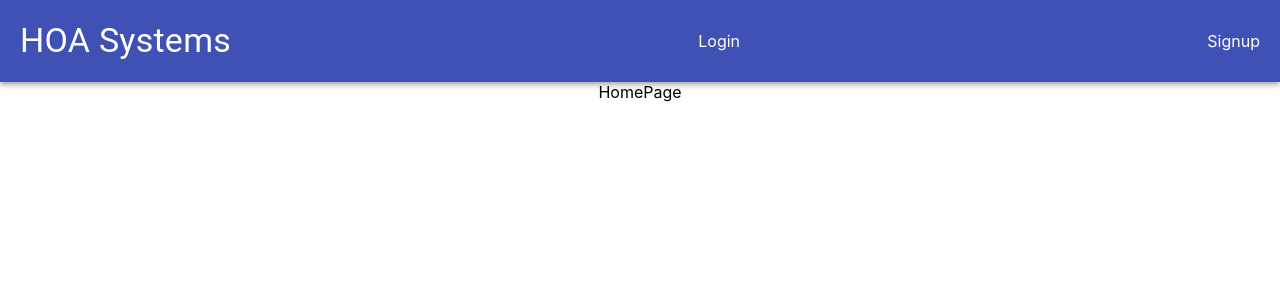
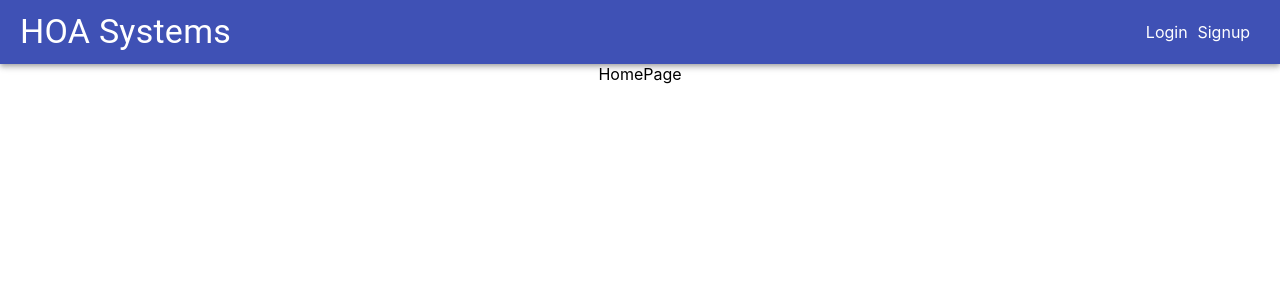
Before and after one commit to nogalasman/hoa-systems, a React (Create React App) app: page /#/ in a window 1280 px wide. Both pictures are taken after a click on the link "Logout". Shown: the top 300 px of the page. Built offline with nearby package versions, Linux system fonts and the light colour scheme.

Commit message:
add user img + change navbar positions

```diff
--- a/src/App.js
+++ b/src/App.js
@@ -9,6 +9,7 @@ import jsonUsers from './data/users.json';
 import jsonMessages from './data/messages.json';
 import { useState } from 'react';
 import ActiveUserContext from './shared/ActiveUserContext';
+import HoaNavBar from './components/HoaNavBar/HoaNavBar';
 
 function App() {
   const [users, setUsers] = useState(jsonUsers);
@@ -26,12 +27,14 @@ function App() {
   const activeUserMessages = activeUser ? messages.filter(message => message.createdBy === activeUser.id) : [];
   console.log(JSON.stringify(activeUserMessages));
   console.log(JSON.stringify(activeUser));
+
   return (
     <div className="App">
       <ActiveUserContext.Provider value={activeUser}>
+      <HoaNavBar onLogout={handleLogout} msgNum={activeUserMessages.length}/>
       <HashRouter>
         <Switch>
-          <Route exact path="/"><HomePage onLogout={handleLogout}/></Route>
+          <Route exact path="/"><HomePage /></Route>
           <Route exact path="/login"><LoginPage users={users} onLogin={handleLogin}/></Route>
           <Route exact path="/signup"><SignupPage/></Route>
           <Route exact path="/messages"><MessagesPage  onLogout={handleLogout}
--- a/src/components/HoaNavBar/HoaNavBar.css
+++ b/src/components/HoaNavBar/HoaNavBar.css
@@ -6,10 +6,15 @@
         color: white;
     }
 
+    .c-hoa-navbar h3 {
+        white-space: nowrap;
+    }
+
     .c-hoa-navbar .nav-container {
         display: flex;
         justify-content: space-between;
-        padding: 20px;
+        padding-left: 20px;
+        padding-right: 20px;
         align-items: center;
     }
 
@@ -17,5 +22,17 @@
         display: flex;
         justify-content: space-evenly;
         align-items: center;
-        width: 15%;
+        width: 25%;
     }
+
+    .c-hoa-navbar .links-container {
+        display: flex;
+        justify-content: space-evenly;
+        align-items: center;
+        width: 10%;
+    }
+
+    .c-hoa-navbar .user-img {
+        width: 60px;
+        height: 60px;
+    }
--- a/src/components/HoaNavBar/HoaNavBar.js
+++ b/src/components/HoaNavBar/HoaNavBar.js
@@ -8,35 +8,40 @@ import './HoaNavBar.css';
 
 function HoaNavBar(props) {
     const activeUser = useContext(ActiveUserContext);
-    const { onLogout } = props;
+    const { onLogout, msgNum } = props;
     const [redirectTo, setRedirectTo] = useState("");
 
     if (redirectTo) {
         return <Redirect to={redirectTo}/>
       } else {
         return (
-            <div class="c-hoa-navbar">
+            <div className="c-hoa-navbar">
                 <AppBar position="static">
-                <Toolbar class="nav-container">
+                <Toolbar className="nav-container">
                     <Link href="#">
                     <Typography variant="h4">
                     HOA Systems
                     </Typography>
                     </Link>
-                    {activeUser ? <h3>Hello {activeUser.fname} {activeUser.lname}</h3> : null}
-                    {activeUser ? null : <Link href="#/login">Login</Link>}
-                    {activeUser ? null : <Link href="#/signup">Signup</Link>}
                     {activeUser ?
-                    <div class="user-container">
-                        <IconButton aria-label="show 4 new mails" color="inherit" onClick={() => setRedirectTo("messages")}>
-                        <Badge badgeContent={4} color="secondary">
+                    <div className="user-container">
+                        <h3>Hello {activeUser.fname} {activeUser.lname}</h3>
+                        <Avatar alt={activeUser.fname + " " + activeUser.lname} src={activeUser.img} className="user-img" />
+                        <IconButton aria-label="show new messages" color="inherit" onClick={() => setRedirectTo("messages")}>
+                        <Badge badgeContent={msgNum} color="secondary">
                         <MessageIcon fontSize="large" />
                         </Badge>
                     </IconButton>
-                        <Avatar alt="Remy Sharp" src="https://imgix.ranker.com/node_img/128/2558573/original/spongebob-squarepants-tv-characters-photo-1?fit=crop&fm=pjpg&q=60&w=144&h=144&dpr=2" />
-                        <Link href="#" onClick={() => onLogout()}>Logout</Link>
                     </div>
                     : null}
+                    {
+                    activeUser ? null :
+                    <div className="links-container">
+                        <Link href="#/login">Login</Link> <Link href="#/signup" >Signup</Link>
+                    </div>
+                    }
+                    {activeUser ? <Link href="#" onClick={() => onLogout()}>Logout</Link> : null}
+
                 </Toolbar>
                 </AppBar>
             </div>
--- a/src/data/users.json
+++ b/src/data/users.json
@@ -6,7 +6,8 @@
         "pwd": "123",
         "appartment": 1,
         "isCommitteeMember": true,
-        "communityId": 1
+        "communityId": 1,
+        "img": "https://imgix.ranker.com/node_img/128/2558573/original/spongebob-squarepants-tv-characters-photo-1?fit=crop&fm=pjpg"
     },
     {
         "id": 2,
@@ -16,7 +17,8 @@
         "pwd": "123",
         "appartment": 2,
         "isCommitteeMember": false,
-        "communityId": 1
+        "communityId": 1,
+        "img": "https://imgix.ranker.com/user_node_img/33/641410/original/bugs-bunny-people-in-tv-photo-u6?fit=crop&fm=pjpg"
     },
     {
         "id": 3,
@@ -26,7 +28,8 @@
         "pwd": "123",
         "appartment": 3,
         "isCommitteeMember": false,
-        "communityId": 1
+        "communityId": 1,
+        "img": "https://imgix.ranker.com/user_node_img/140/2782457/original/scooby-doo-photo-u9?fit=crop&fm=pjpg"
     },
     {
         "id": 4,
@@ -36,7 +39,8 @@
         "pwd": "123",
         "appartment": 4,
         "isCommitteeMember": true,
-        "communityId": 1
+        "communityId": 1,
+        "img": "https://imgix.ranker.com/node_img/473/9458716/original/tom-cat-film-characters-photo-1?fit=crop&fm=pjpg"
     },
     {
         "id": 5,
@@ -46,7 +50,8 @@
         "pwd": "123",
         "appartment": 1,
         "isCommitteeMember": true,
-        "communityId": 2
+        "communityId": 2,
+        "img": "https://imgix.ranker.com/node_img/473/9458918/original/jerry-mouse-film-characters-photo-1?fit=crop&fm=pjpg"
     },
     {
         "id": 6,
@@ -56,7 +61,8 @@
         "pwd": "123",
         "appartment": 2,
         "isCommitteeMember": false,
-        "communityId": 2
+        "communityId": 2,
+        "img": "https://imgix.ranker.com/user_node_img/41/802683/original/daffy-duck-photo-u13?fit=crop&fm=pjpg"
     },
     {
         "id": 7,
@@ -66,7 +72,8 @@
         "pwd": "123",
         "appartment": 3,
         "isCommitteeMember": false,
-        "communityId": 2
+        "communityId": 2,
+        "img": "https://imgix.ranker.com/user_node_img/79/1579031/original/mickey-mouse-photo-u16?fit=crop&fm=pjpg"
     },
     {
         "id": 8,
@@ -76,6 +83,7 @@
         "pwd": "123",
         "appartment": 4,
         "isCommitteeMember": true,
-        "communityId": 2
+        "communityId": 2,
+        "img": "https://imgix.ranker.com/user_node_img/121/2402445/original/winnie-the-pooh-books-photo-u1?fit=crop&fm=pjpg"
     }
 ]
--- a/src/pages/HomePage/HomePage.js
+++ b/src/pages/HomePage/HomePage.js
@@ -1,11 +1,9 @@
 import HoaNavBar from "../../components/HoaNavBar/HoaNavBar";
 
 function HomePage(props) {
-    const { onLogout } = props;
 
     return (
         <div className="p-home">
-            <HoaNavBar onLogout={onLogout}/>
             HomePage
         </div>
     )
```
Also changed, not shown: 1 other file (tests, documents, lock files or other folders).
